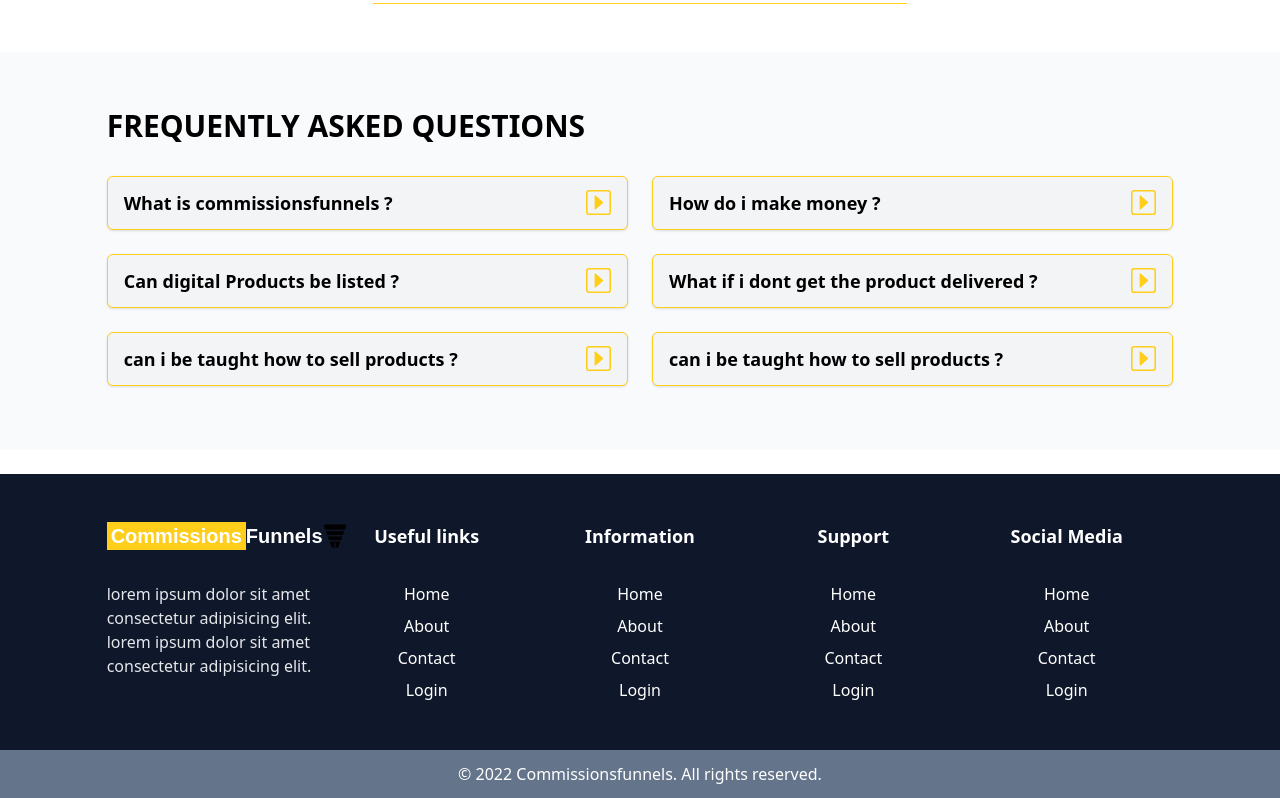
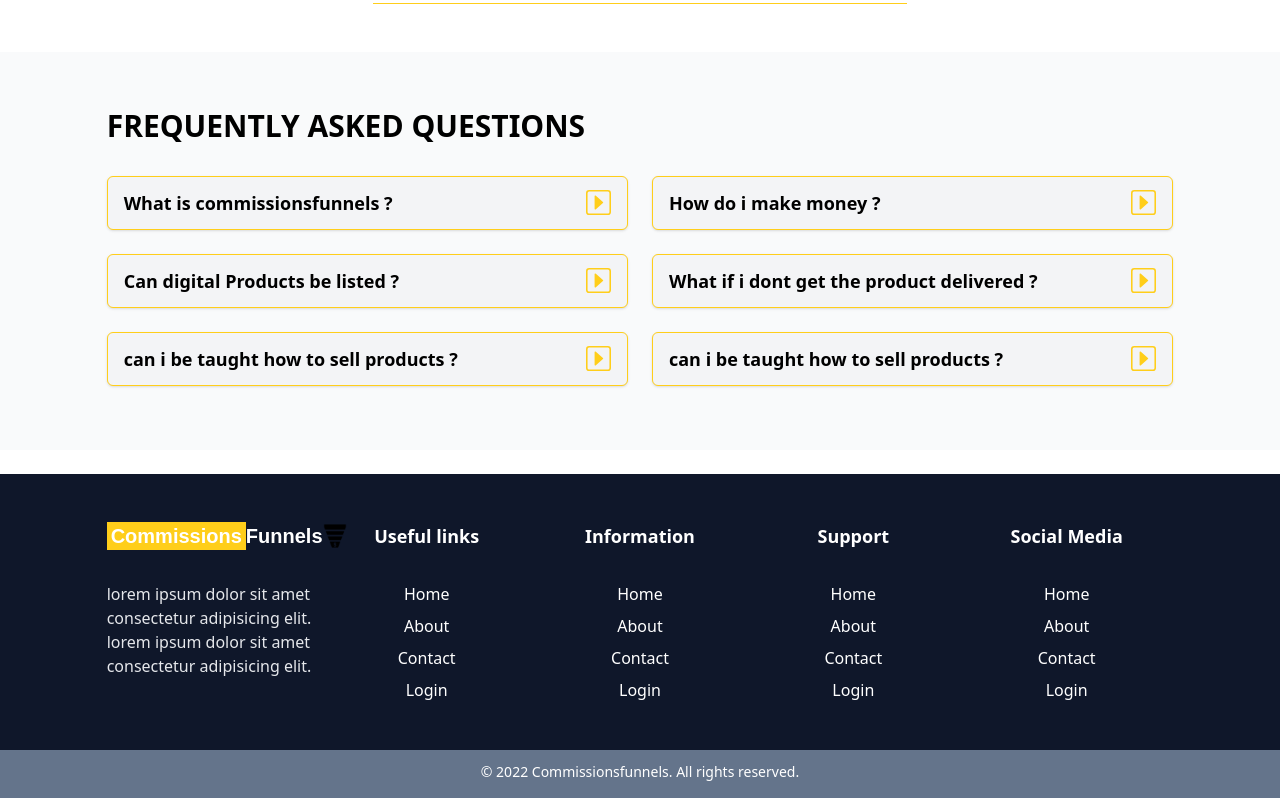
Before and after one commit to emeraldhycient/commissionsfunnels, a React (Vite) app: page / in a window 1280 px wide. Shown: the part 4125-4923 px from the top of the page. Built offline with nearby package versions, Linux system fonts and the light colour scheme; a web font is replaced by a local one.

Commit message:
footer adjustment

```diff
--- a/src/components/footer.jsx
+++ b/src/components/footer.jsx
@@ -94,7 +94,9 @@ function Footer() {
       </div>
       <div className="h-12 bg-slate-500">
         <div className="flex items-center justify-center text-white text-center font-medium pt-3">
-          © 2022 Commissionsfunnels. All rights reserved.
+          <p className="text-sm">
+            © 2022 Commissionsfunnels. All rights reserved.
+          </p>
         </div>
       </div>
     </section>
```
